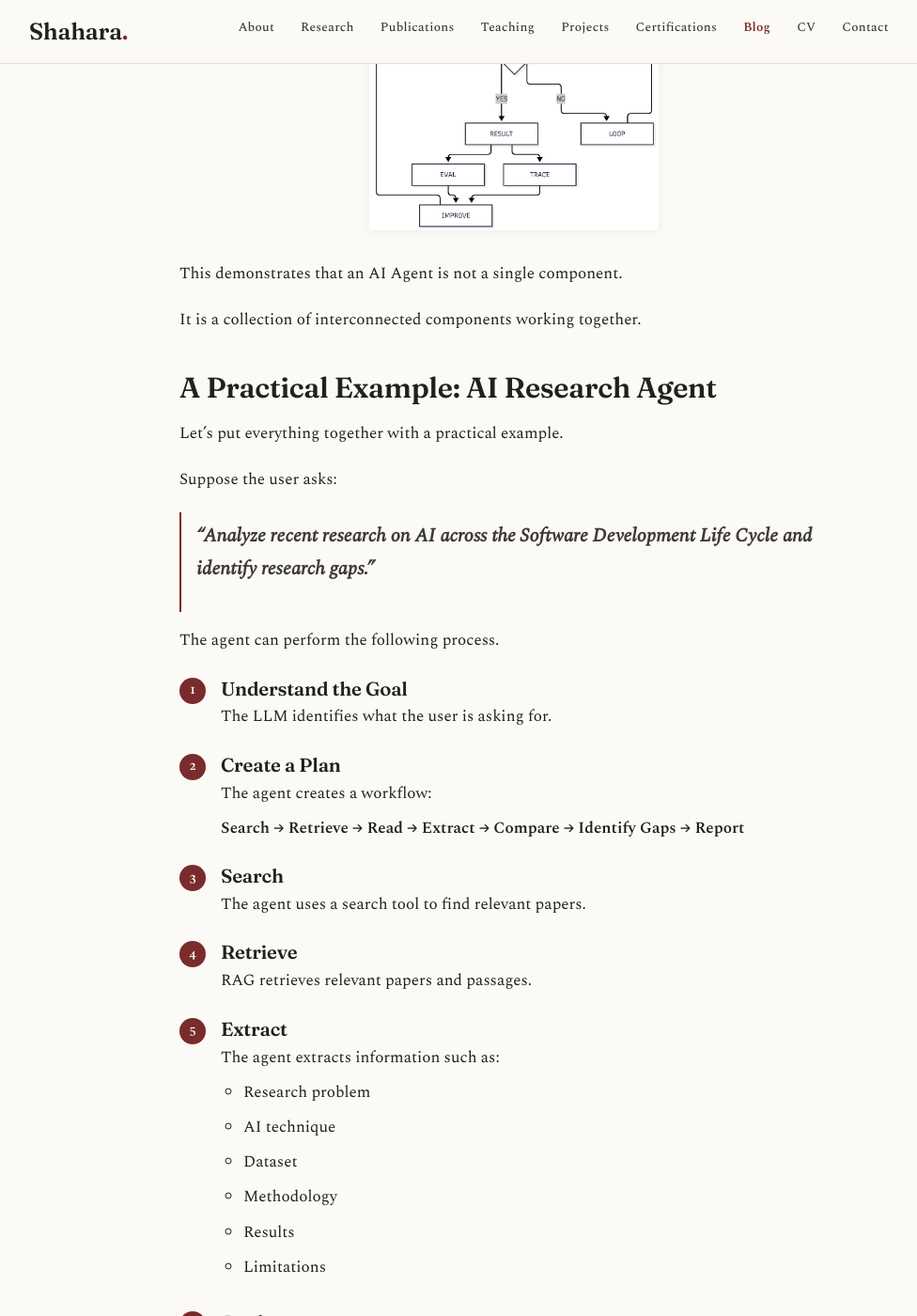
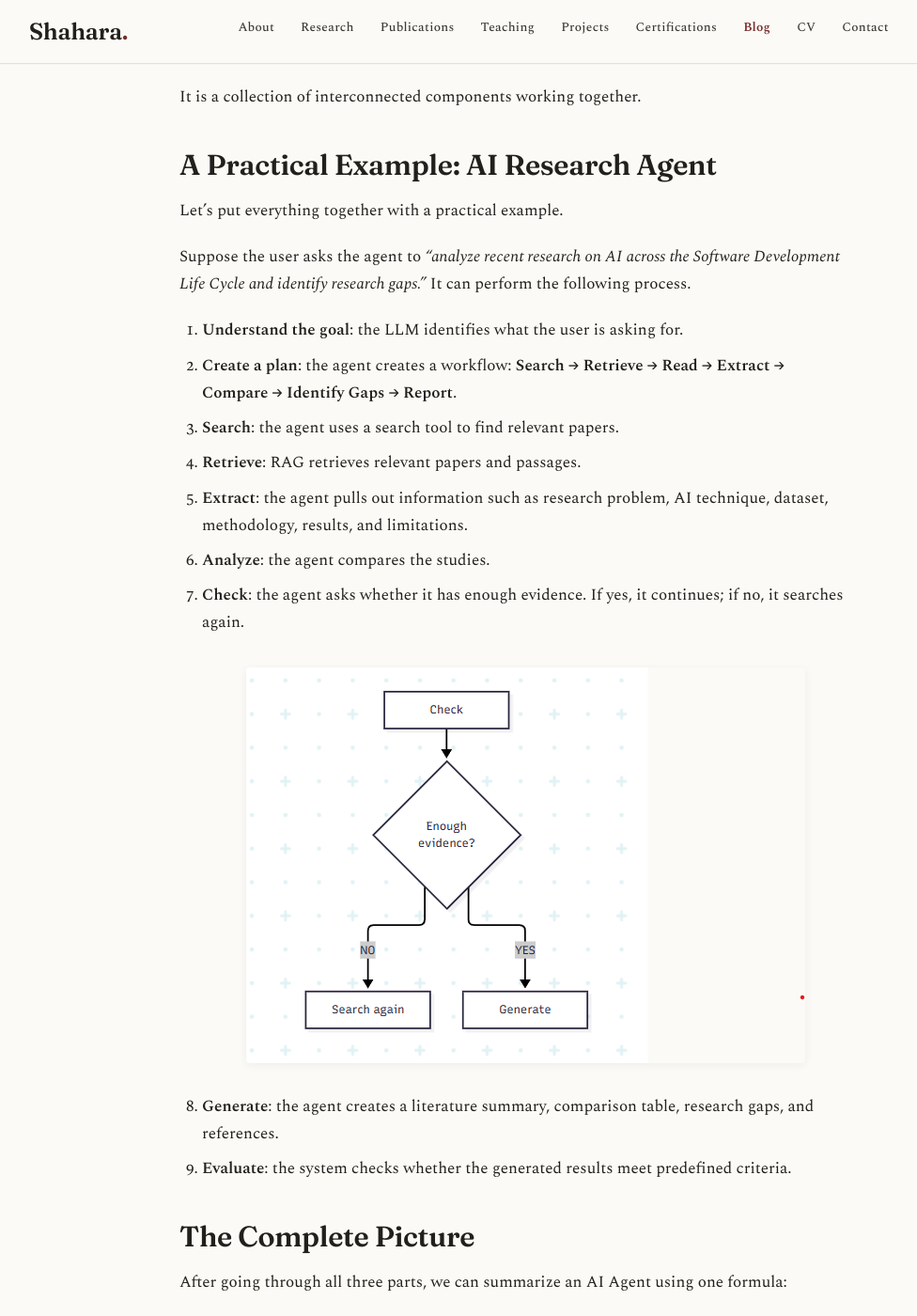
Before and after one commit to shahara-laila/shahara-laila.github.io, a Jekyll site: the page built from _posts/2026-09-23-llmops-how-to-build-evaluate-trace-and-improve-ai-agents.md, in a window 1280 px wide and 1400 px high, scrolled down 7689 px. Shown: the whole window at 94% size, without its empty margins (93-1069 px from the left). Built offline with Jekyll 4.4.1, drawn with Linux system fonts in a browser that asks for light colours; some of the changed text lies outside the part shown.

Commit message:
blog updated

```diff
--- a/_posts/2026-09-23-llmops-how-to-build-evaluate-trace-and-improve-ai-agents.md
+++ b/_posts/2026-09-23-llmops-how-to-build-evaluate-trace-and-improve-ai-agents.md
@@ -168,7 +164,7 @@ The system is not simply built once and forgotten.
 
 Instead:
 
-> **Build → Test → Deploy → Observe → Evaluate → Improve → Deploy Again**
+**Build → Test → Deploy → Observe → Evaluate → Improve → Deploy Again**
 
 This is one of the most important ideas in production AI systems.
 
@@ -188,55 +184,20 @@ It is a collection of interconnected components working together.
 
 Let's put everything together with a practical example.
 
-Suppose the user asks:
+Suppose the user asks the agent to *"analyze recent research on AI across the Software Development Life Cycle and identify research gaps."* It can perform the following process.
 
-> **"Analyze recent research on AI across the Software Development Life Cycle and identify research gaps."**
+1. **Understand the goal**: the LLM identifies what the user is asking for.
+2. **Create a plan**: the agent creates a workflow: **Search → Retrieve → Read → Extract → Compare → Identify Gaps → Report**.
+3. **Search**: the agent uses a search tool to find relevant papers.
+4. **Retrieve**: RAG retrieves relevant papers and passages.
+5. **Extract**: the agent pulls out information such as research problem, AI technique, dataset, methodology, results, and limitations.
+6. **Analyze**: the agent compares the studies.
+7. **Check**: the agent asks whether it has enough evidence. If yes, it continues; if no, it searches again.
 
-The agent can perform the following process.
+   ![Decision point where the agent checks whether it has enough evidence or needs to search again](/assets/images/posts/llmops-how-to-build-evaluate-trace-and-improve-ai-agents/image5.png)
 
-<ol class="step-list">
-<li class="step"><span class="step-num">1</span><div class="step-body"><h4>Understand the Goal</h4><p>The LLM identifies what the user is asking for.</p></div></li>
-<li class="step"><span class="step-num">2</span><div class="step-body" markdown="1">
-<h4>Create a Plan</h4>
-The agent creates a workflow:
-
-**Search → Retrieve → Read → Extract → Compare → Identify Gaps → Report**
-</div></li>
-<li class="step"><span class="step-num">3</span><div class="step-body"><h4>Search</h4><p>The agent uses a search tool to find relevant papers.</p></div></li>
-<li class="step"><span class="step-num">4</span><div class="step-body"><h4>Retrieve</h4><p>RAG retrieves relevant papers and passages.</p></div></li>
-<li class="step"><span class="step-num">5</span><div class="step-body" markdown="1">
-<h4>Extract</h4>
-The agent extracts information such as:
-
-* Research problem
-* AI technique
-* Dataset
-* Methodology
-* Results
-* Limitations
-</div></li>
-<li class="step"><span class="step-num">6</span><div class="step-body"><h4>Analyze</h4><p>The agent compares the studies.</p></div></li>
-<li class="step"><span class="step-num">7</span><div class="step-body" markdown="1">
-<h4>Check</h4>
-The agent asks:
-
-> "Do I have enough evidence?"
-
-If **yes**, it continues. If **no**, it searches again.
-
-![Decision point where the agent checks whether it has enough evidence or needs to search again](/assets/images/posts/llmops-how-to-build-evaluate-trace-and-improve-ai-agents/image5.png)
-</div></li>
-<li class="step"><span class="step-num">8</span><div class="step-body" markdown="1">
-<h4>Generate</h4>
-The agent creates:
-
-* Literature summary
-* Comparison table
-* Research gaps
-* References
-</div></li>
-<li class="step"><span class="step-num">9</span><div class="step-body"><h4>Evaluate</h4><p>Finally, the system checks whether the generated results meet predefined criteria.</p></div></li>
-</ol>
+8. **Generate**: the agent creates a literature summary, comparison table, research gaps, and references.
+9. **Evaluate**: the system checks whether the generated results meet predefined criteria.
 
 ## The Complete Picture
 
--- a/assets/css/_partials/_blog.scss
+++ b/assets/css/_partials/_blog.scss
@@ -230,57 +230,8 @@
     }
 
     blockquote {
-      margin: $space-4 0;
-      padding: $space-2 0 $space-2 $space-4;
-    }
-
-    .step-list {
-      list-style: none;
-      margin: $space-6 0;
-      padding: 0;
-      display: flex;
-      flex-direction: column;
-      gap: $space-4;
-    }
-
-    .step-list .step {
-      display: flex;
-      gap: $space-4;
-      align-items: flex-start;
-    }
-
-    .step-list .step-num {
-      flex: 0 0 auto;
-      width: 28px;
-      height: 28px;
-      border-radius: $radius-full;
-      background: $color-accent;
-      color: $color-bg;
-      font-size: $fs-sm;
-      font-weight: $fw-semibold;
-      display: flex;
-      align-items: center;
-      justify-content: center;
-    }
-
-    .step-list .step-body {
-      flex: 1 1 auto;
-    }
-
-    .step-list .step-body h4 {
-      margin: 0 0 $space-1 0;
-      font-size: $fs-md;
-    }
-
-    .step-list .step-body p,
-    .step-list .step-body ul,
-    .step-list .step-body ol,
-    .step-list .step-body blockquote {
-      margin-bottom: $space-2;
-    }
-
-    .step-list .step-body > :last-child {
-      margin-bottom: 0;
+      margin: $space-3 0;
+      padding: $space-1 0 $space-1 $space-4;
     }
 
     // Math display
```
Also changed, not shown: other parts of _posts/2026-09-23-llmops-how-to-build-evaluate-trace-and-improve-ai-agents.md (+2 -6 lines), _posts/2026-09-22-inside-the-ai-agent-loop-engineering-memory-and-rag.md (+15 -43 lines).
